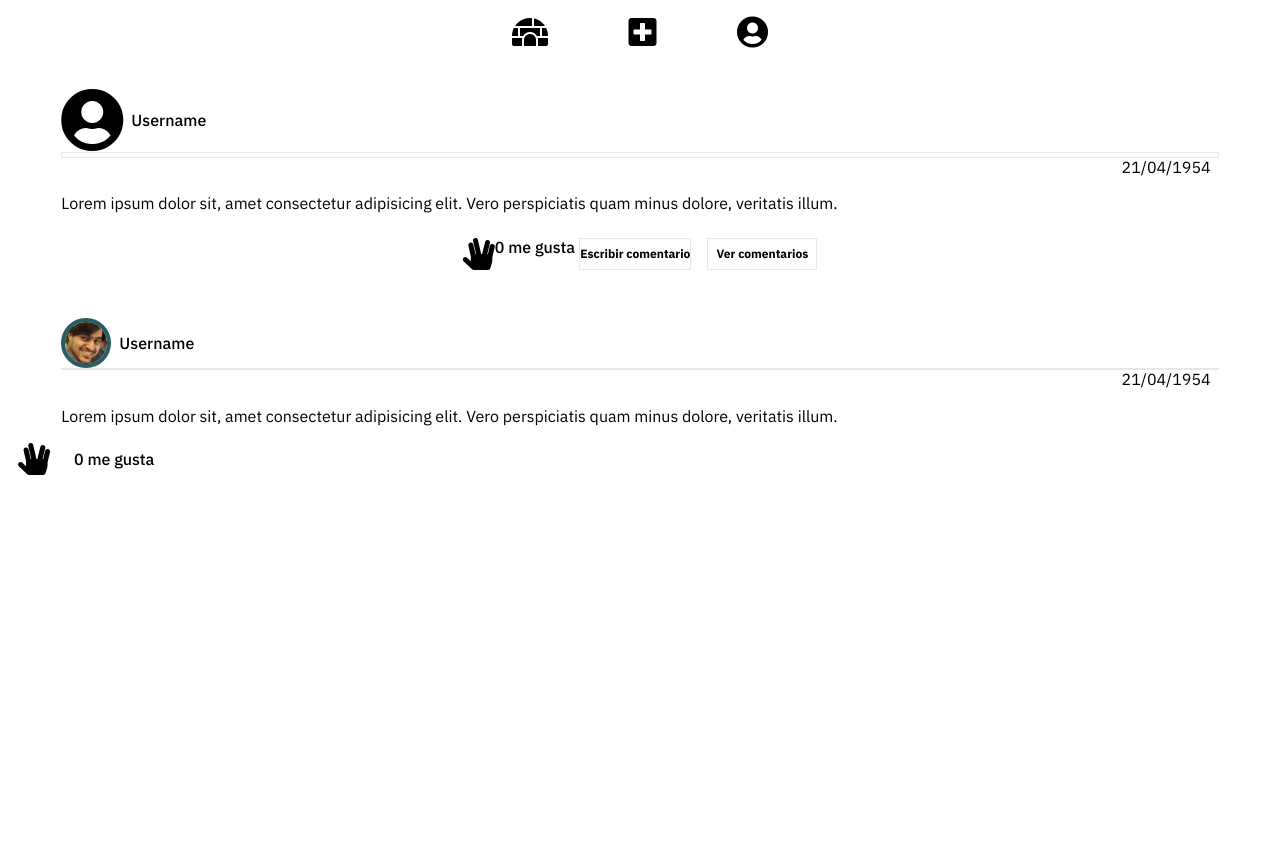
After one commit to idecrea/little-chat-22, a PHP site: page /index-respuesta.php in a window 1280 px wide. The commit adds this page. Run offline with PHP 8.4, Linux system fonts and the light colour scheme; style sheets or scripts are compiled from the project's sources; some libraries are stand-ins or nearby versions.

Commit message:
img+circulo

```diff
--- a/css/_base.sass
+++ b/css/_base.sass
@@ -6,3 +6,36 @@ textarea:focus
 
 button:focus
     outline: initial
+
+
+// Circulos index.php
+
+.circulo1
+     width: 70px
+     height: 70px
+     -moz-border-radius: 50%
+     -webkit-border-radius: 50%
+     border-radius: 50%
+     border: 4px solid #285e61
+     background-size: cover
+     background-repeat: no-repeat
+     background-position: center
+     img
+         border-radius: 50%
+         width: 100%
+         height: 100%
+
+
+.circulo2
+     width: 50px
+     height: 50px
+     -moz-border-radius: 50%
+     -webkit-border-radius: 50%
+     border-radius: 50%
+     border: 4px solid #285e61
+     background-size: contain
+     background-repeat: no-repeat
+     img
+         border-radius: 50%
+         width: 100%
+         height: 100%
--- /dev/null
+++ b/index-respuesta.php
@@ -0,0 +1,51 @@
+<?php
+    require_once('head.php');
+    require_once('menu.php');
+?>
+
+        <section class="h-screen bg-teal-100 m-0 overflow-scroll">
+            <div class="flex items-center flex-col fuente-medium mb-6">
+                <div class="bg-teal-200 w-11/12 mt-4 px-2 text-teal-800">
+                    <div class="flex flex-row items-center mt-2">
+                        <div class="hidden circulo1 flex justify-center items-center"><img src="img/2.jpg" alt="" class="hidden"></div>
+                        <div class="flex justify-center items-center"><i class="fas fa-user-circle fa-4x"></i></div>
+                        <h2 class="ml-2">Username</h2>
+                    </div>
+                    <div class="fuente mb-4">
+                        <hr class="h-1 border border-teal-800 bg-teal-800">
+                        <h3 class="text-right mr-2 mb-1">21/04/1954</h3>
+                    </div>
+                    <div class="mb-2">
+                        <p class="fuente leading-snug">Lorem ipsum dolor sit, amet consectetur adipisicing elit. Vero perspiciatis quam minus dolore, veritatis illum.</p>
+                    </div>
+                </div>
+                <div class="flex justify-center px-3 mt-4">
+                    <button><i class="fas fa-hand-spock fa-2x text-teal-400 ml-1"></i></button>
+                    <p class="text-teal-800 text-center">0 me gusta</p>
+                    <button class="fuente-bold text-teal-100 border border-teal-400 bg-teal-400 mr-2 ml-1 text-xs">Escribir comentario</button>
+                    <button class="fuente-bold text-teal-100 border border-teal-400 bg-teal-400 mr-1 ml-2 text-xs px-2">Ver comentarios</button>
+                </div>
+            </div>
+            <div class="flex items-center flex-col fuente-medium mt-4 mb-8">
+                <div class=" w-11/12 mt-4 px-2 text-teal-800">
+                    <div class="flex flex-row items-center mt-2">
+                        <div class="circulo2 flex justify-center items-center"><img src="img/39.jpg" alt=""></div>
+                        <h2 class="ml-2">Username</h2>
+                    </div>
+                    <div class="fuente mb-4">
+                        <hr class="h-0 border border-teal-800 bg-teal-800">
+                        <h3 class="text-right mr-2 mb-1">21/04/1954</h3>
+                    </div>
+                    <div class="mb-2">
+                        <p class="fuente leading-snug">Lorem ipsum dolor sit, amet consectetur adipisicing elit. Vero perspiciatis quam minus dolore, veritatis illum.</p>
+                    </div>
+                </div>
+                <div class="flex justify-start items-center px-3 mt-2 w-screen ml-1">
+                    <button><i class="fas fa-hand-spock fa-2x text-teal-400 ml-1"></i></button>
+                    <p class="text-teal-800 text-center ml-6">0 me gusta</p>
+                </div>
+            </div>
+        </section>
+    </div>
+</body>
+</html>
```
Also changed, not shown: index.php (+5 -3 lines), img/1.jpg (added), img/2.jpg (added), img/39.jpg (added), img/circulo.jpg (deleted), img/circulo.png (deleted).
